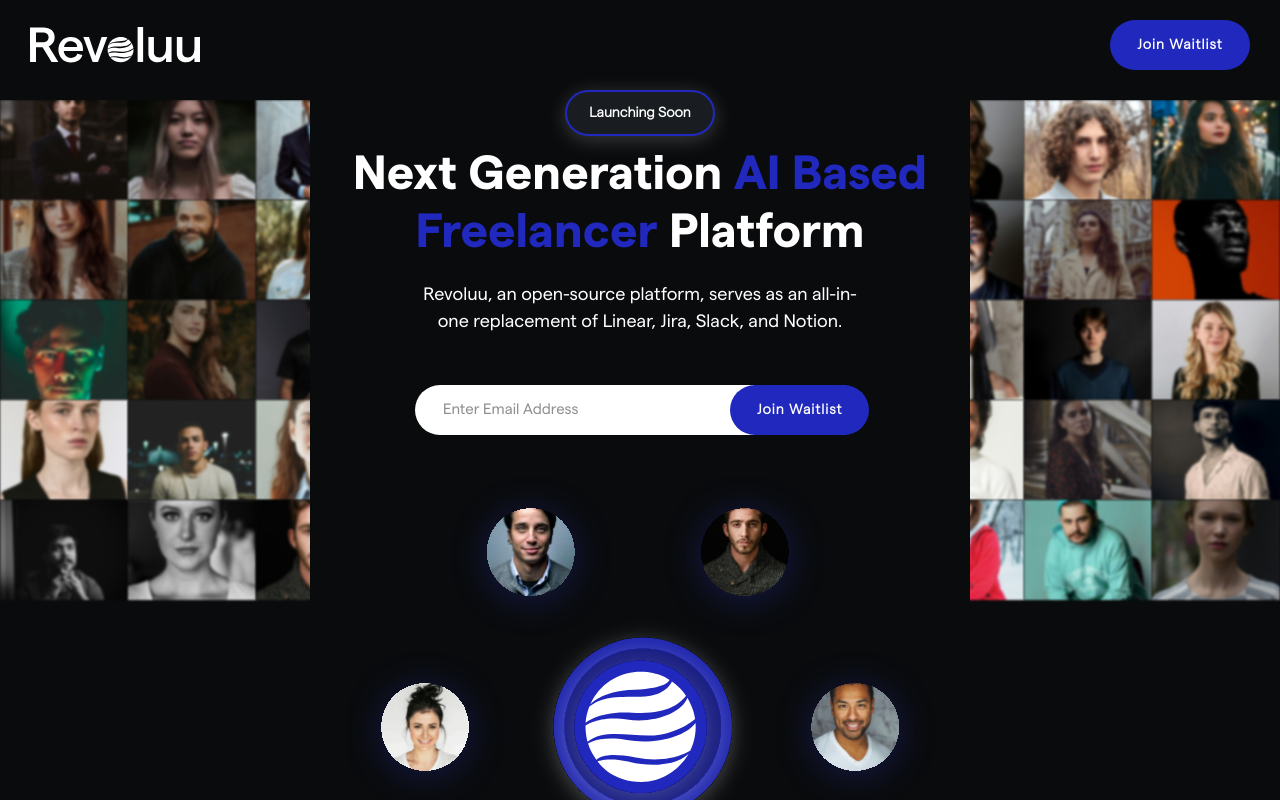
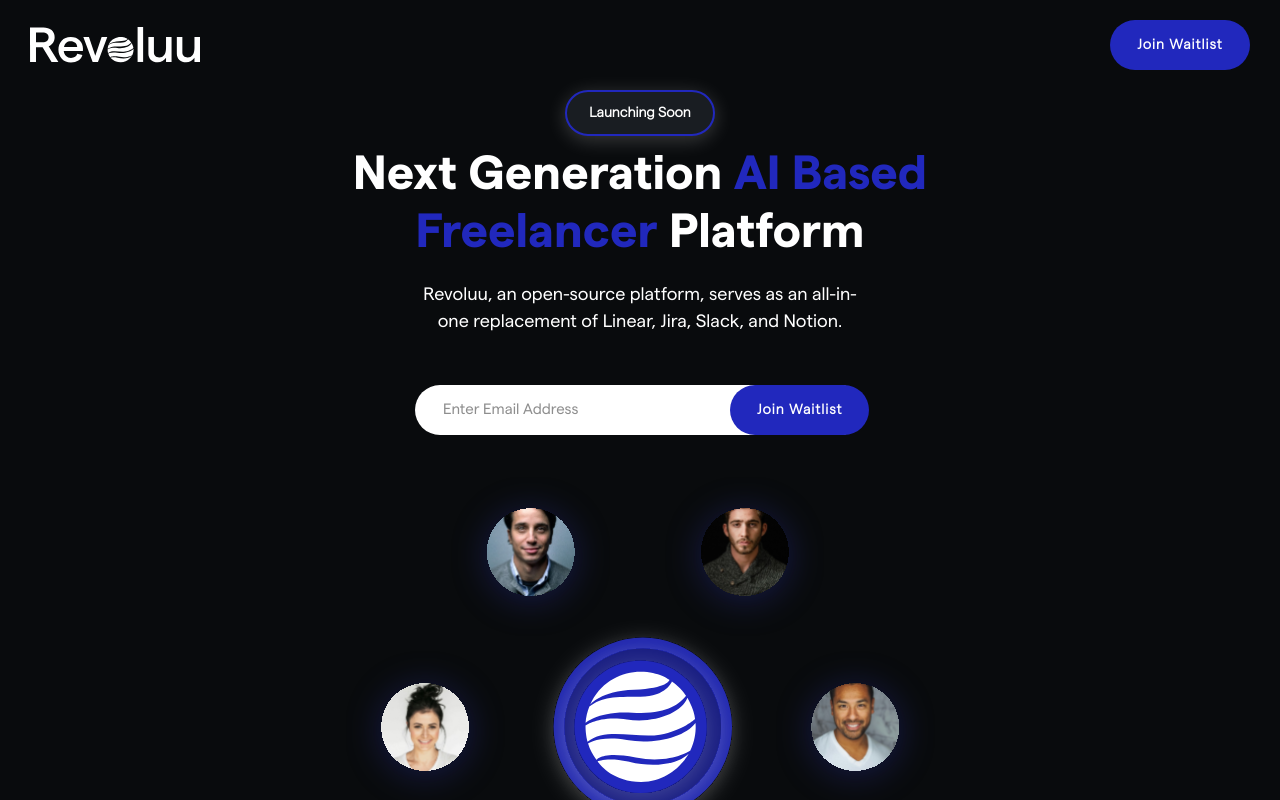
Before and after one commit to uzma-nazim/landing-page, a React (Vite) app: page / in a window 1280 px wide. Built offline with nearby package versions, Linux system fonts and the light colour scheme.

Commit message:
index-fix

```diff
--- a/src/component/Layout/Layout.tsx
+++ b/src/component/Layout/Layout.tsx
@@ -27,7 +27,7 @@
           return (
             <Image
 
-              opacity={1}
+              opacity={0}
               // cursor={"pointer"}
               transition={".9s"}
               filter={"blur(1px)"}
```
